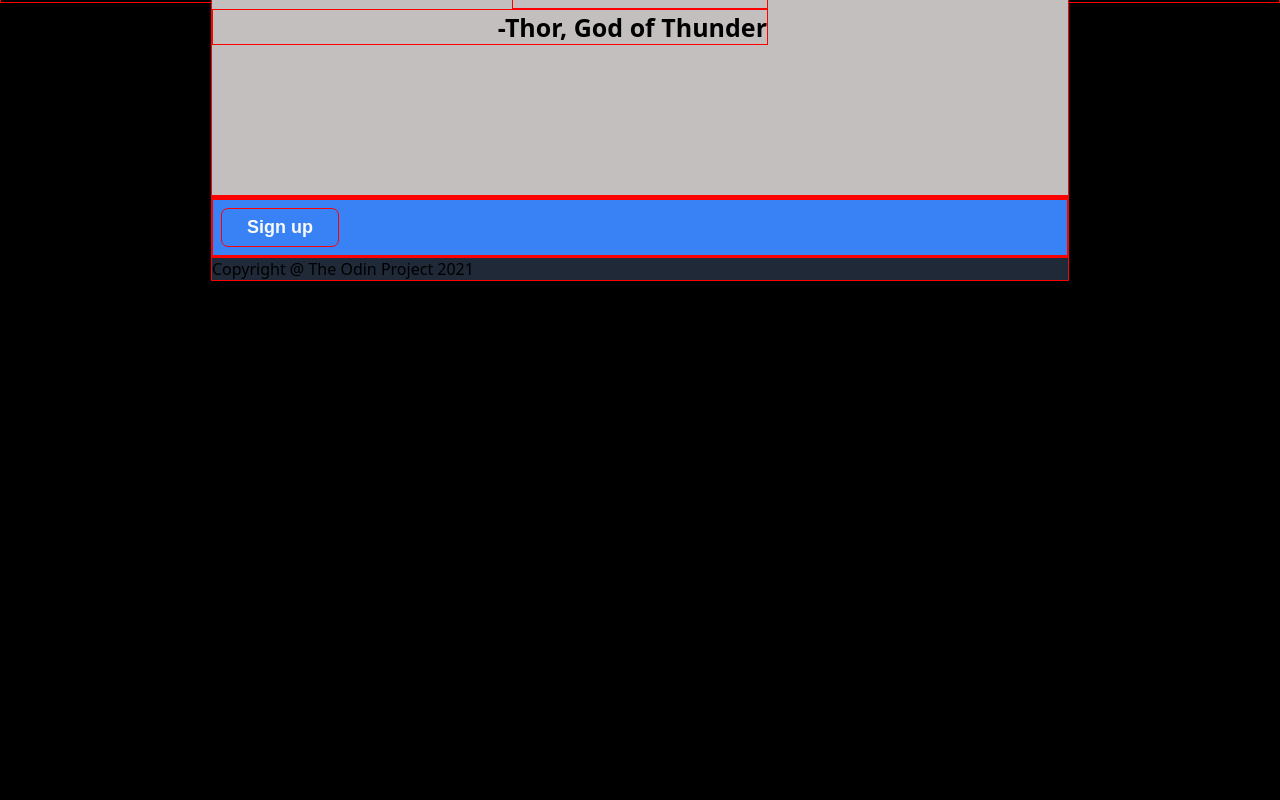
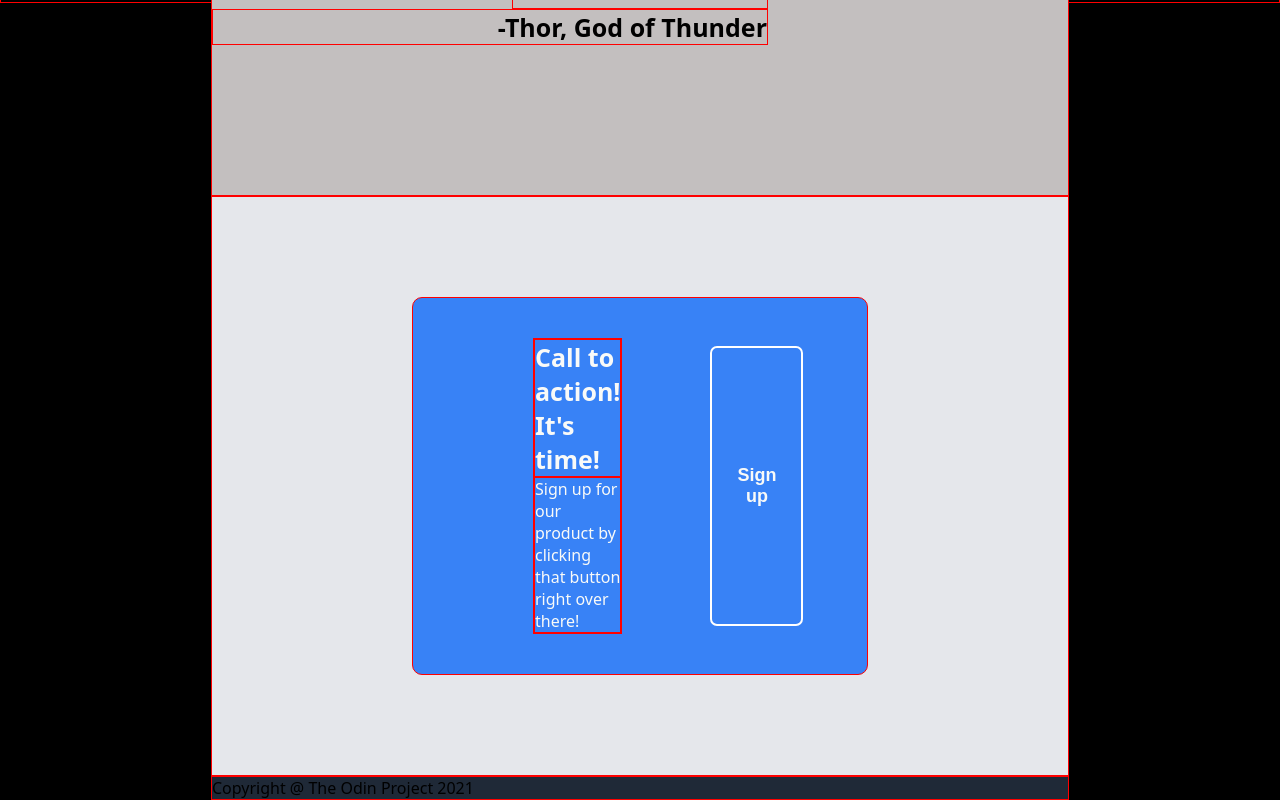
Before and after one commit to Reioo/landing-page, a plain HTML site: page index.html in a window 1280 px wide. Shown: the part 2017-2817 px from the top of the page. Before the commit the page ends 2298 px from the top, so only its background shows below. Drawn offline with Linux system fonts and the light colour scheme.

Commit message:
Bot add flex, margin, padding, border radius

```diff
--- a/index.html
+++ b/index.html
@@ -59,7 +59,11 @@
         </div>
         <div class="bot">
             <div class="call">
-                <div class="description"></div>
+                <div class="text">
+                    <div class="title">Call to action! It's time!
+                    </div>
+                    <div class="description">Sign up for our product by clicking that button right over there!</div>
+                </div>
                 <button type="button" class="sign-up">Sign up</button>
             </div>
         </div>
--- a/styles.css
+++ b/styles.css
@@ -151,3 +151,26 @@ img {
 button, .call {
     background-color: #3882F6;
 }
+.bot {
+    background-color: #E5E7EB;
+}
+.call {
+    display: flex;
+    justify-content: space-between;
+    margin: 100px 200px 100px;
+    padding: 40px;
+    border-radius: 10px;
+}
+.text {
+    margin-left: 80px;
+    color: #F9FAF8;
+    margin-right: 80px;
+
+}
+.text .title {
+    font-size: 25px;
+    font-weight: 800;
+}.call .sign-up {
+    margin-right: 80px;
+    border: 2px solid white;
+}
```
